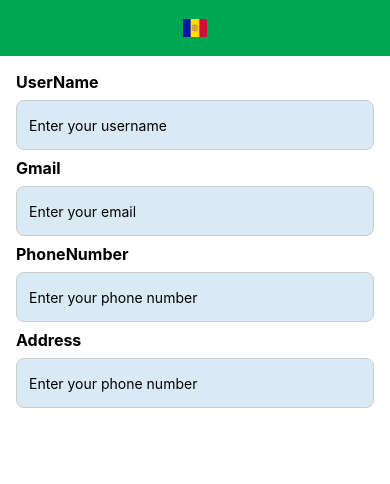
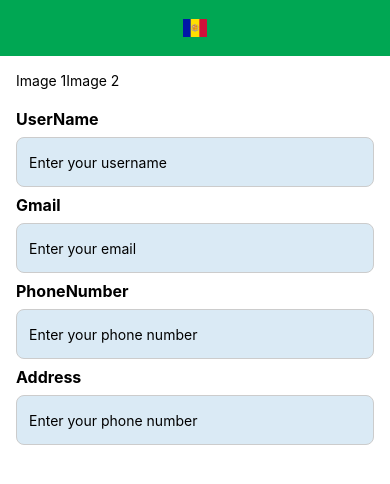
Before and after one commit to kakelay/FoodReview-React-Native, a React Native app: screen / in a window 390 px wide. Shown: the top 484 px of the page. Built offline with nearby package versions, Linux system fonts and the light colour scheme.

Commit message:
add sample slider

```diff
--- a/App.tsx
+++ b/App.tsx
@@ -30,10 +30,26 @@ function App(): React.JSX.Element {
       />
       <AppBar title1="location" title2="បុរីពិភពថ្មីចំការដូង" />
       <ContainerImageCenter />
+
       <ScrollView
         contentInsetAdjustmentBehavior="automatic"
         style={backgroundStyle}>
         <View style={styles.sectionContainer}>
+          <ScrollView
+            style={{flex: 1}}
+            pagingEnabled={true}
+            horizontal={true}
+            scrollEventThrottle={16}
+            showsHorizontalScrollIndicator={false}
+            >
+            <View>
+              <Text>Image 1</Text>
+            </View>
+            <View>
+              <Text>Image 2</Text>
+            </View>
+          </ScrollView>
+          <SizedBox height={20} />
           <Text style={styles.sectionTitle}>UserName</Text>
           <SizedBox height={8} />
           <TextInput
```
